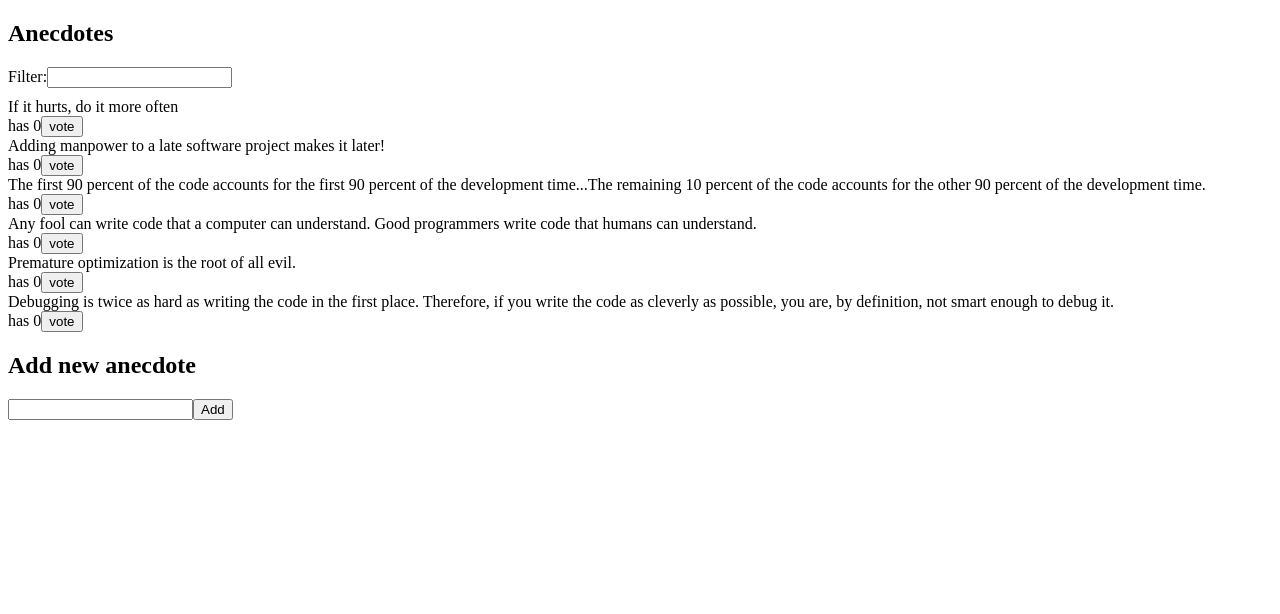
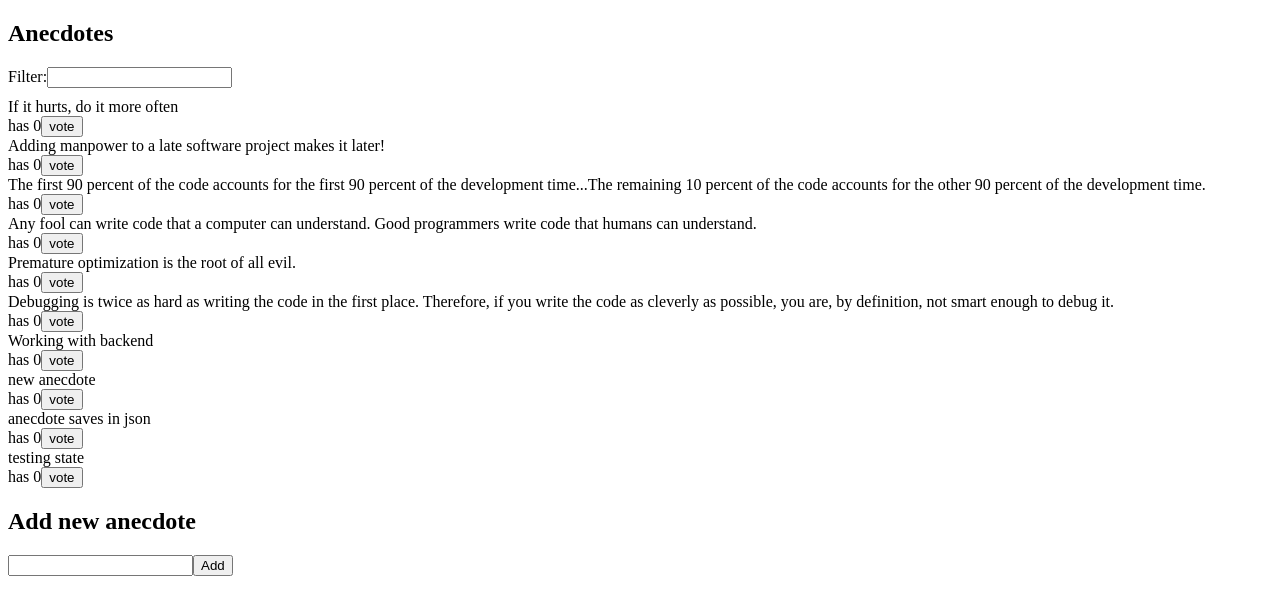
Before and after one commit to GosWoj/helsinki-anecdotes-redux, a React (Create React App) app: page / in a window 1280 px wide. Shown: the top 614 px of the page. Built offline with nearby package versions, Linux system fonts and the light colour scheme; data requests are answered from the project's data file.

Commit message:
backend step2 done - new anecdotes get added to backend

```diff
--- a/db.json
+++ b/db.json
@@ -29,6 +29,26 @@
       "content": "Debugging is twice as hard as writing the code in the first place. Therefore, if you write the code as cleverly as possible, you are, by definition, not smart enough to debug it.",
       "id": "98312",
       "votes": 0
+    },
+    {
+      "content": "Working with backend",
+      "votes": 0,
+      "id": "vFlTDYY"
+    },
+    {
+      "content": "new anecdote",
+      "votes": 0,
+      "id": "mjnatYO"
+    },
+    {
+      "content": "anecdote saves in json",
+      "votes": 0,
+      "id": "SmFDfwH"
+    },
+    {
+      "content": "testing state",
+      "votes": 0,
+      "id": "R5lSd2r"
     }
   ]
 }
--- a/src/components/AnecdoteForm.js
+++ b/src/components/AnecdoteForm.js
@@ -1,21 +1,26 @@
-import React from "react";
+import React, { useState } from "react";
 import { useDispatch } from "react-redux";
 import { addAnecdote } from "../reducers/anecdoteReducer";
+import anecdoteService from "../services/anecdoteService";
 
 const AnecdoteForm = () => {
+  const [anecdote, setAnecdote] = useState("");
   const dispatch = useDispatch();
 
-  const handleAdd = (e) => {
+  const handleAdd = async (e) => {
     e.preventDefault();
-    let inputText = e.target.anecdote.value;
-    const anecdote = inputText;
-    inputText = "";
-    dispatch(addAnecdote(anecdote));
+    const newAnecdote = await anecdoteService.createAnecdote(anecdote);
+    dispatch(addAnecdote(newAnecdote));
+    setAnecdote("");
   };
 
   return (
     <form onSubmit={handleAdd}>
-      <input name="anecdote" />
+      <input
+        name="anecdote"
+        value={anecdote}
+        onChange={(e) => setAnecdote(e.target.value)}
+      />
       <button type="submit">Add</button>
     </form>
   );
--- a/src/reducers/anecdoteReducer.js
+++ b/src/reducers/anecdoteReducer.js
@@ -26,10 +26,7 @@ export const addVote = (id) => {
 export const addAnecdote = (anecdote) => {
   return {
     type: "ADD_ANECDOTE",
-    data: {
-      content: anecdote,
-      votes: 0,
-    },
+    data: anecdote,
   };
 };
 
--- a/src/services/anecdoteService.js
+++ b/src/services/anecdoteService.js
@@ -8,8 +8,20 @@ const getAll = async () => {
   return response.data;
 };
 
+const createAnecdote = async (anecdote) => {
+  const newAnecdote = {
+    content: anecdote,
+    votes: 0,
+  };
+
+  const response = await axios.post(baseURL, newAnecdote);
+
+  return response.data;
+};
+
 const anecdoteService = {
   getAll,
+  createAnecdote,
 };
 
 export default anecdoteService;
```
